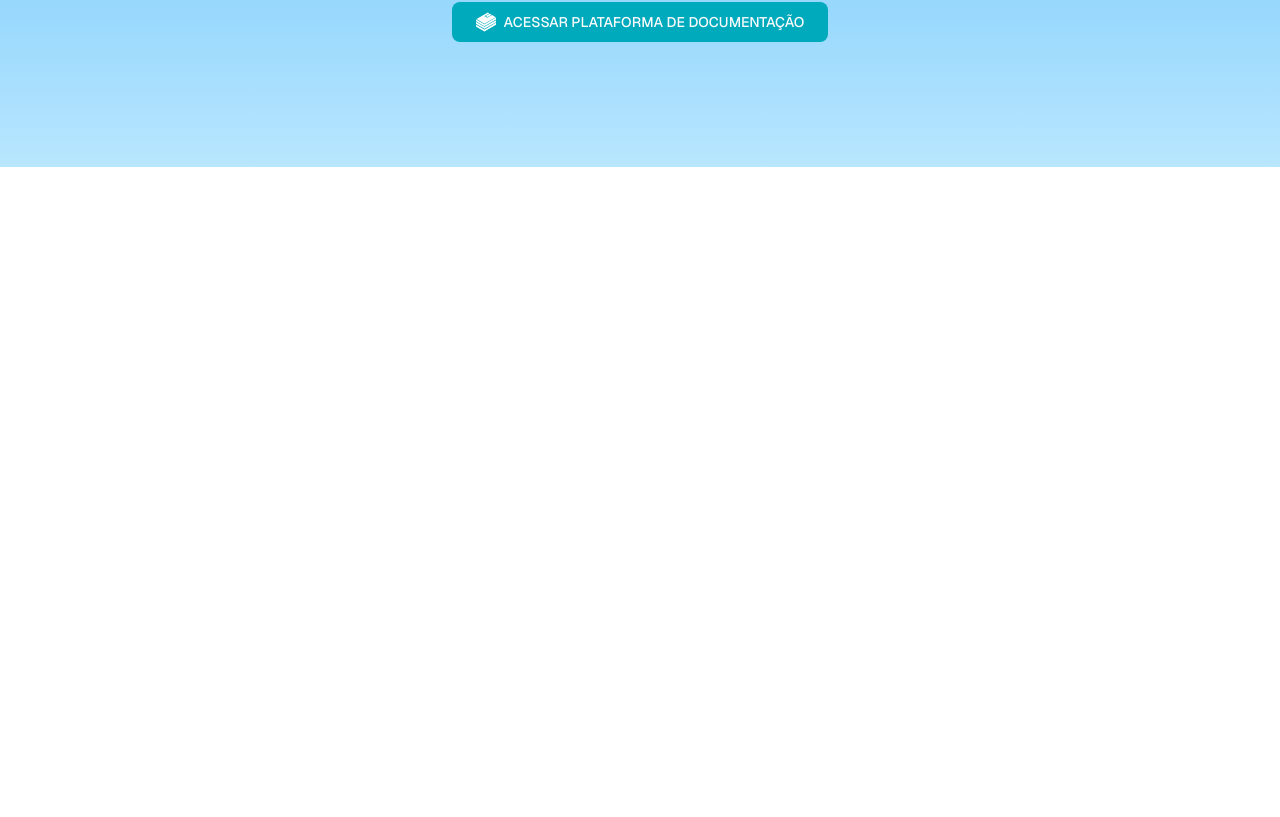
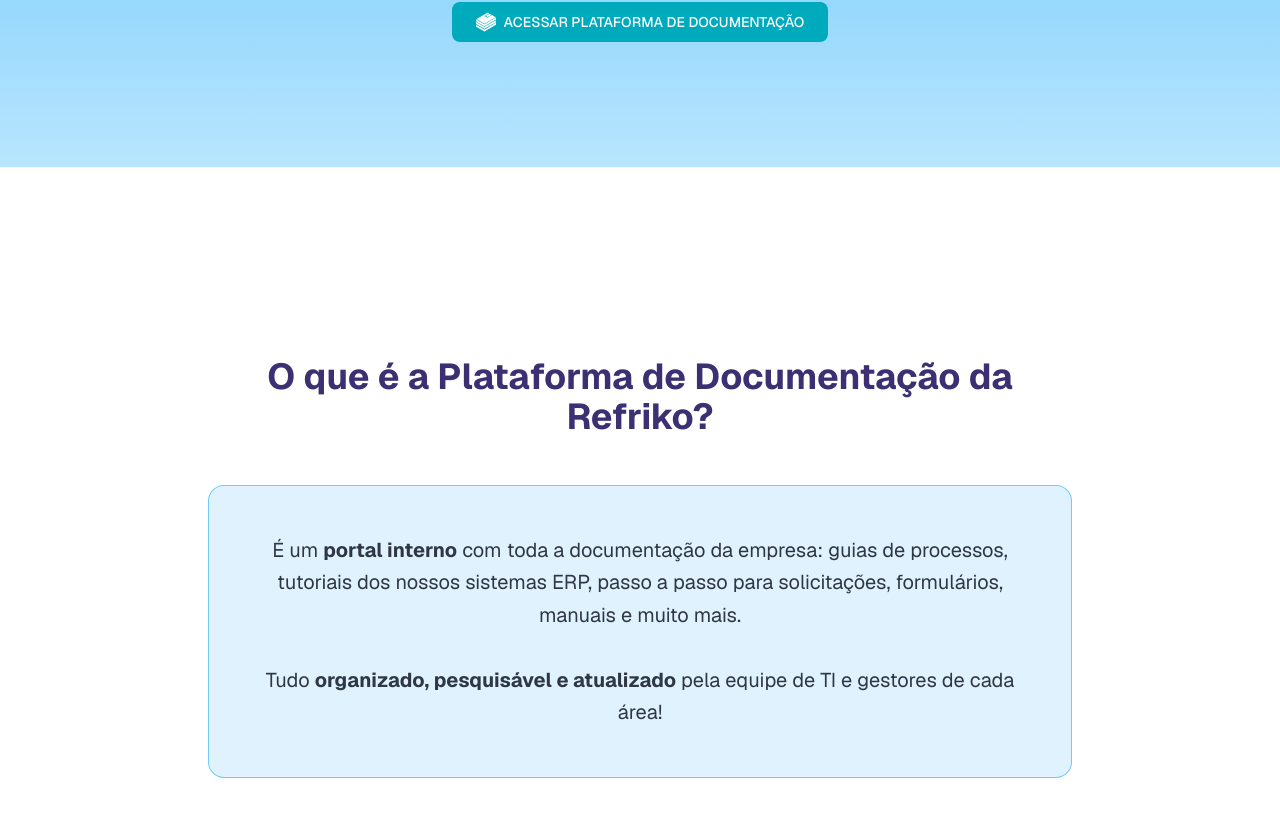
Before and after one commit to SuporteRfk/landingpage-rfk-docs, a Next.js app: page / in a window 1280 px wide. Shown: the part 633-1450 px from the top of the page. Before the commit the page ends 800 px from the top, so only its background shows below. Built offline with nearby package versions, Linux system fonts and the light colour scheme.

Commit message:
feat: created section about

```diff
--- a/src/app/page.tsx
+++ b/src/app/page.tsx
@@ -1,18 +1,36 @@
-import { WrapperSection } from "@/components/wrapper-section";
+"use client"
+import { AboutSection, Header, HomeSection } from "@/components";
+import { useEffect } from "react";
 
-import { Button } from "@/components/ui/button";
-import { Header } from "@/components/header";
 
-import Image from "next/image";
-import { HomeSection } from "@/components/home";
 
 export default function Home() {
-  return (
+    const path = window.location.pathname.replace("/", "");
+    const map: Record<string, string> = {
+        "": "home",
+        "sobre": "about",
+        "como-usar": "how-to-use",
+        "ai-docs": "agent-ai-docs"
+    };
+
+    const id = map[path];
+
+    useEffect(() => {
+        if (id) {
+            const section = document.getElementById(id);
+            if (section) {
+                setTimeout(() => section.scrollIntoView({ behavior: "smooth" }), 100);
+            }
+        }
+    }, []);
+
+
+    return (
     <div className="font-sans bg-slate-300">
+        <div id="home" className="absolute top-0"/>
         <Header/>
-        {/* Hero Section */}
-        <HomeSection/>
-
+        <HomeSection/>{/* Sessão Home*/}
+        <AboutSection/>{/* Sobre*/}
 
     </div>
   );
--- /dev/null
+++ b/src/components/about.tsx
@@ -0,0 +1,24 @@
+import { WrapperSection } from "./wrapper-section";
+
+
+export const AboutSection = () => {
+    return (
+        <WrapperSection idSection="about">
+            <div className="max-w-4xl mx-auto container animate-fade-in h-screen max-h-3/6 flex justify-center items-center p-4">
+                <div className="text-center space-y-6 ">
+                    <h2 className="text-3xl md:text-4xl font-bold text-secondary mb-12">
+                        O que é a Plataforma de Documentação da Refriko?
+                    </h2>
+                    <div className="bg-sky-100 rounded-2xl p-12 border border-sky-500/50">
+                        <p className="text-lg md:text-xl text-foreground/80 leading-relaxed">
+                            É um <strong>portal interno</strong> com toda a documentação da empresa: guias de processos,
+                            tutoriais dos nossos sistemas ERP, passo a passo para solicitações, formulários, manuais e muito mais.
+                            <br /><br />
+                            Tudo <strong>organizado, pesquisável e atualizado</strong> pela equipe de TI e gestores de cada área!
+                        </p>
+                    </div>
+                </div>
+            </div>
+        </WrapperSection>
+    )
+};
--- a/src/components/header.tsx
+++ b/src/components/header.tsx
@@ -1,11 +1,11 @@
 "use client"
+import { DropdownMenu, DropdownMenuContent, DropdownMenuItem, DropdownMenuTrigger } from "./ui";
 import {House, CircleQuestionMark, MousePointer, BrainCircuit} from "lucide-react";
 import { Sling as Hamburger } from 'hamburger-react';
 import LogoRfkDocs from "../../public/bookStack.svg";
-import { usePathname } from 'next/navigation'
+import { usePathname } from 'next/navigation';
+import { useState } from "react";
 import Image from "next/image";
-import { useState } from "react";
-import { DropdownMenu, DropdownMenuContent, DropdownMenuItem, DropdownMenuTrigger } from "./ui";
 
 
 const navHeader = [
@@ -41,16 +41,17 @@
     const [isOpen, setOpen] = useState(false)
     const currentPathname = usePathname();
 
-    const scrollEffect = (id:string) => {
+    const scrollEffect = (id:string, url: string) => {
         const section = document.getElementById(id);
         if(section){
             section.scrollIntoView({behavior: "smooth"});
+             window.history.pushState({}, "", url);
         }
     };
 
 
     return (
-        <header className="fixed top-0 z-50 w-full h-20 shadow border-b border-sky-500 bg-white/30 backdrop-blur-lg">
+        <header id="home" className="fixed top-0 z-50 w-full h-20 shadow border-b border-sky-500 bg-white/30 backdrop-blur-lg">
             <div className="h-full container mx-auto flex justify-between items-center px-4 md:px-0">
                 <div className="p-4 flex gap-2 bg-sky-300/20 rounded-sm shadow-inner shadow-sky-200">
                     <Image src={LogoRfkDocs} alt="logo"/>
@@ -59,14 +60,16 @@
                 {/* desktop */}
                 <ul className="hidden md:flex items-center justify-end h-full gap-2">
                     {navHeader.map((nav) => (
-                        <li key={nav.idScrollEffect} onClick={() => scrollEffect(nav.idScrollEffect)}>
-                            <a href={nav.url} className={`flex items-center gap-1 py-1.5 px-2 rounded-sm text-sm
-                                ${currentPathname === nav.url ? " bg-sky-200 shadow-sky-400 shadow-inner": ""}
-                                hover:bg-sky-200 transition
+                        <li key={nav.idScrollEffect}>
+                            <button
+                                onClick={() => scrollEffect(nav.idScrollEffect, nav.url)}
+                                className={`flex items-center gap-1 py-1.5 px-2 rounded-sm text-sm
+                                    ${currentPathname === nav.url ? " bg-sky-200 shadow-sky-400 shadow-inner": ""}
+                                    hover:bg-sky-200 transition
                             `}>
                                 <nav.Icon className="text-sm text-secondary h-5 w-5"/>
                                 {nav.title}
-                            </a>
+                            </button>
                         </li>
                     ))}
                 </ul>
@@ -83,9 +86,8 @@
                             {navHeader.map((nav) => (
                                 <DropdownMenuItem key={nav.idScrollEffect} asChild>
                                     <a
-                                        href={nav.url}
                                         onClick={() => {
-                                            scrollEffect(nav.idScrollEffect);
+                                            scrollEffect(nav.idScrollEffect, nav.url);
                                             setOpen(false); // fecha o menu ao clicar
                                         }}
                                         className={`flex flex-row-reverse w-full items-center gap-2 px-2 py-1.5 rounded-sm text-sm transition
--- a/src/components/home.tsx
+++ b/src/components/home.tsx
@@ -7,7 +7,7 @@
 
 export const HomeSection = () => {
     return (
-     <WrapperSection colorBg="bg-gradient-to-t from-sky-200 to-sky-500" margin="mt-20" height="h-[calc(100vh-80px)]" idSection="home">
+     <WrapperSection colorBg="bg-gradient-to-t from-sky-200 to-sky-500" margin="mt-20" height="h-[calc(100vh-80px)]" idSection="">
         <div className="flex flex-col items-center text-center animate-fade-in ">
             <Image
                 src={LogoRFK}
--- a/src/components/index.tsx
+++ b/src/components/index.tsx
@@ -1,3 +1,4 @@
 export * from "./wrapper-section";
 export * from "./header";
+export * from "./about";
 export * from "./home";
```
